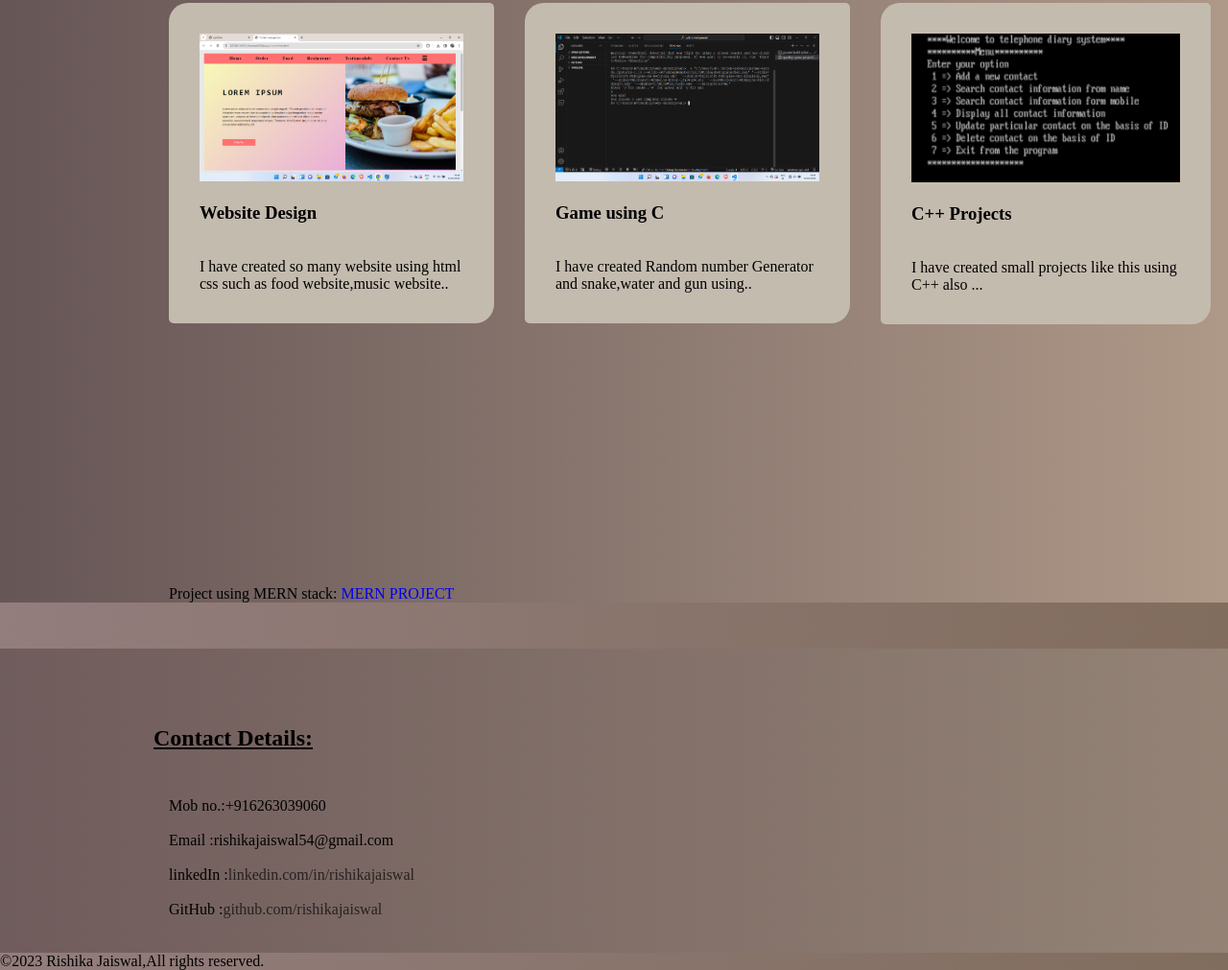
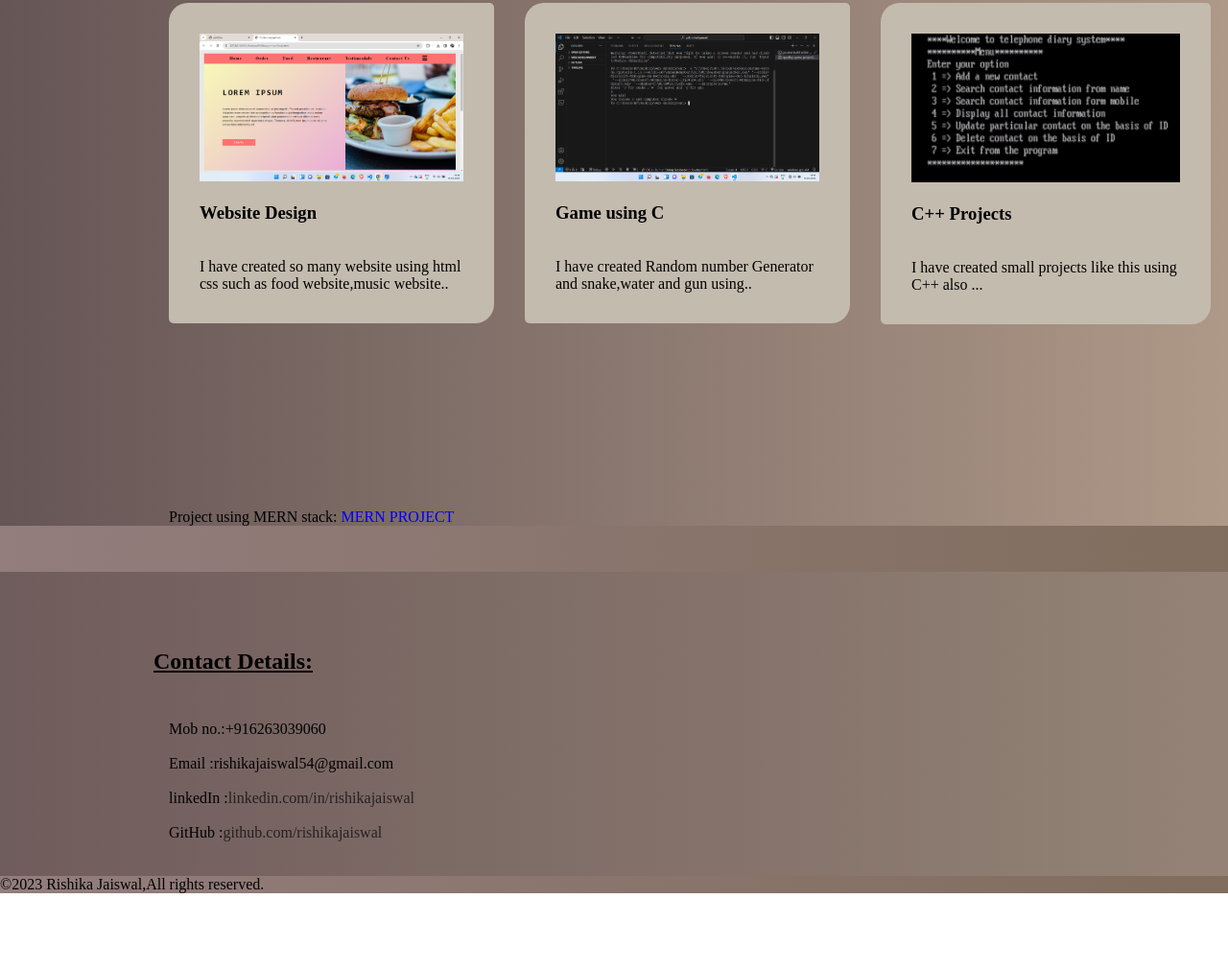
Before and after one commit to Rishikajswl/My-Portfolio, a plain HTML site: page index.html in a window 1280 px wide. Shown: the part 1865-2876 px from the top of the page at 96% size. After the commit the page ends 2796 px from the top, so only its background shows below. Drawn offline with Linux system fonts and the light colour scheme.

Commit message:
Update index.html

```diff
--- a/index.html
+++ b/index.html
@@ -90,7 +90,7 @@
           <p>I have created small projects like this using C++ also ... </p>
         </div>
       </div>
-          <P style="margin-left:11rem;margin-top:5rem;">Project using MERN stack: <a href="https://www.loom.com/share/39e7d53d5de3457a9e4b46690387fc57?sid=68cdb95d-ad4b-42e2-b303-3b45fce73f95">MERN PROJECT</a></P>
+          <P style="margin-left:11rem;">Project using MERN stack: <a href="https://www.loom.com/share/39e7d53d5de3457a9e4b46690387fc57?sid=68cdb95d-ad4b-42e2-b303-3b45fce73f95">MERN PROJECT</a></P>
     </section>
     <section id="contact">
       <h2>Contact Details:</h2>
```
